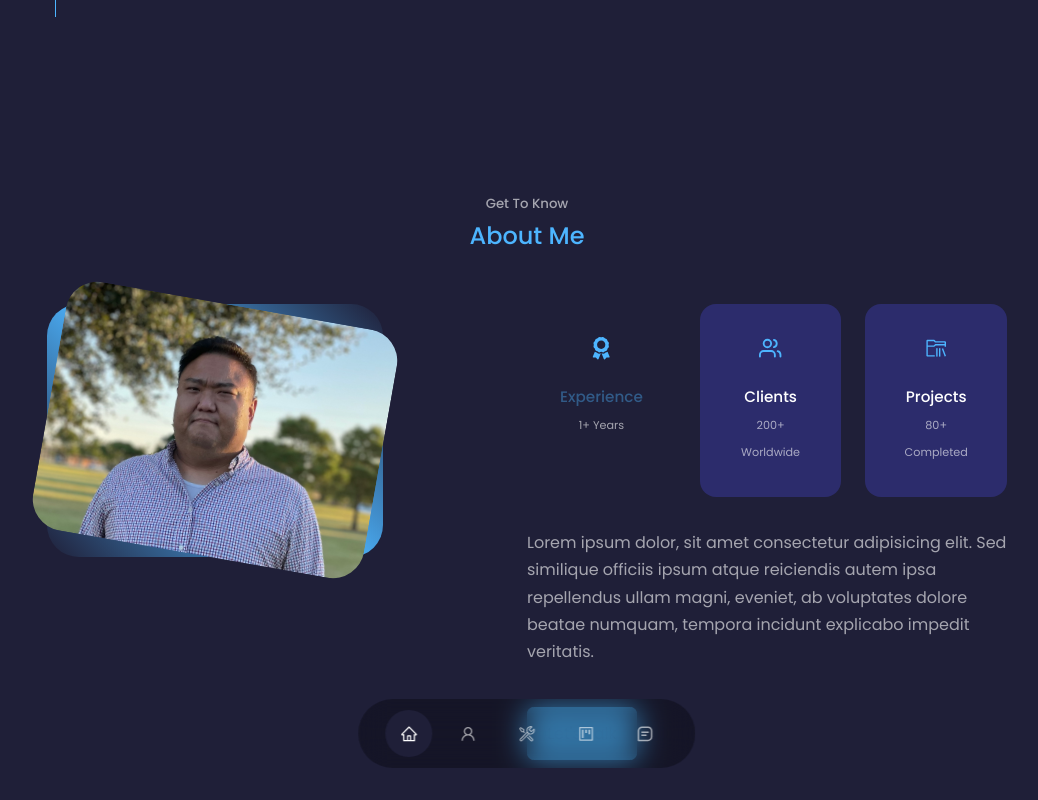
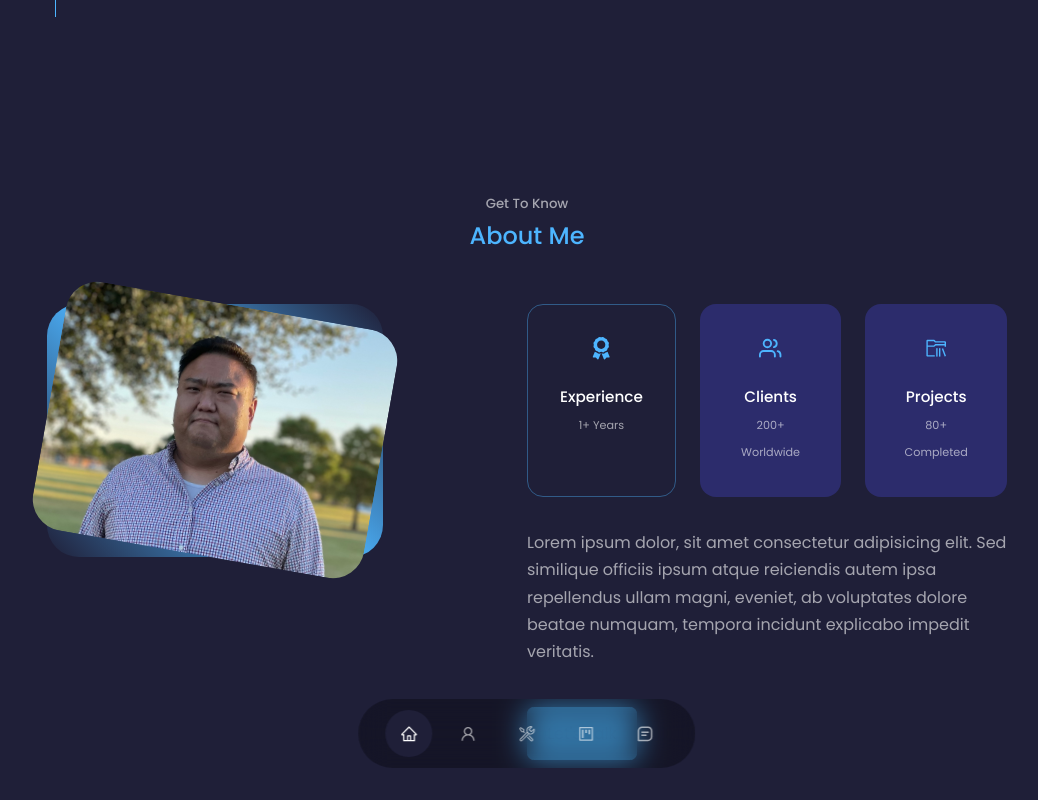
Before and after one commit to dbae82/react-portfolio, a React (Create React App) app: page / in a window 1280 px wide. In both pictures the pointer is over the element 714 px from the left and 1135 px from the top of the page. Shown: the part 735-1535 px from the top of the page, without its empty margins (113-1151 px from the left). Built offline with nearby package versions, Linux system fonts and the light colour scheme.

Commit message:
edit: edit about css

```diff
--- a/src/components/about/about.css
+++ b/src/components/about/about.css
@@ -46,7 +46,7 @@
 
 .about__card:hover {
   background: transparent;
-  color: var(--color-primary-variant);
+  border-color: var(--color-primary-variant);
   cursor: default;
 }
 
```
